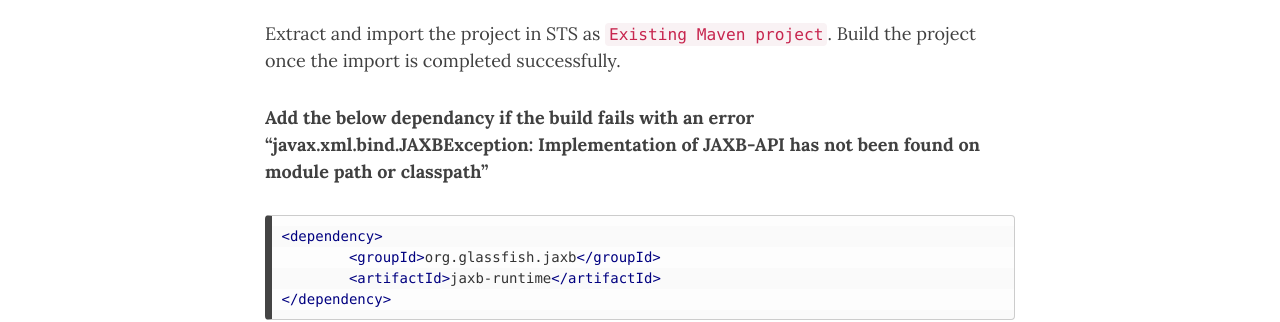
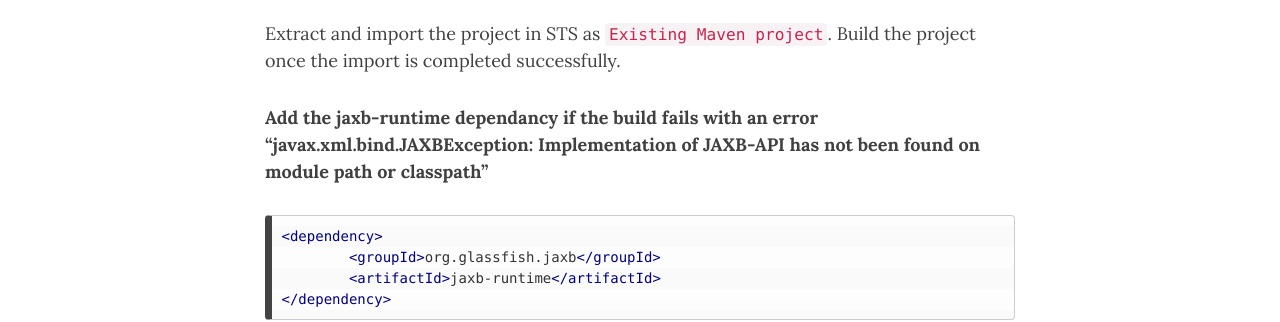
Before and after one commit to codeaches/codeaches.github.io, a Jekyll site: the page built from _posts/2018-12-19-Spring Boot-OAuth2 and Resource Server setup.md, in a window 1280 px wide and 900 px high, scrolled down 1930 px. Shown: the part 154-476 px from the top of the window. Built offline with Jekyll 4.4.1, drawn with Linux system fonts in a browser that asks for light colours; nearby versions of some CDN libraries; comment, search, counter and statistics services are not loaded.

Commit message:
no message

````diff
--- a/_posts/2018-12-19-Spring Boot-OAuth2 and Resource Server setup.md
+++ b/_posts/2018-12-19-Spring Boot-OAuth2 and Resource Server setup.md
@@ -66,7 +66,7 @@
 
 Extract and import the project in STS as `Existing Maven project`. Build the project once the import is completed successfully.
 
-**Add the below dependancy if the build fails with an error "javax.xml.bind.JAXBException: Implementation of JAXB-API has not been found on module path or classpath"**
+**Add the jaxb-runtime dependancy if the build fails with an error "javax.xml.bind.JAXBException: Implementation of JAXB-API has not been found on module path or classpath"**
 
 ```xml
 <dependency>
````
